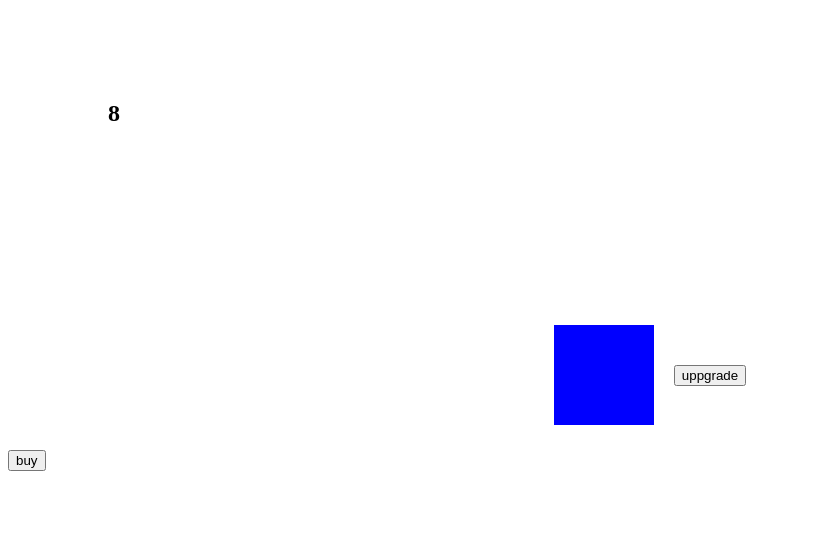
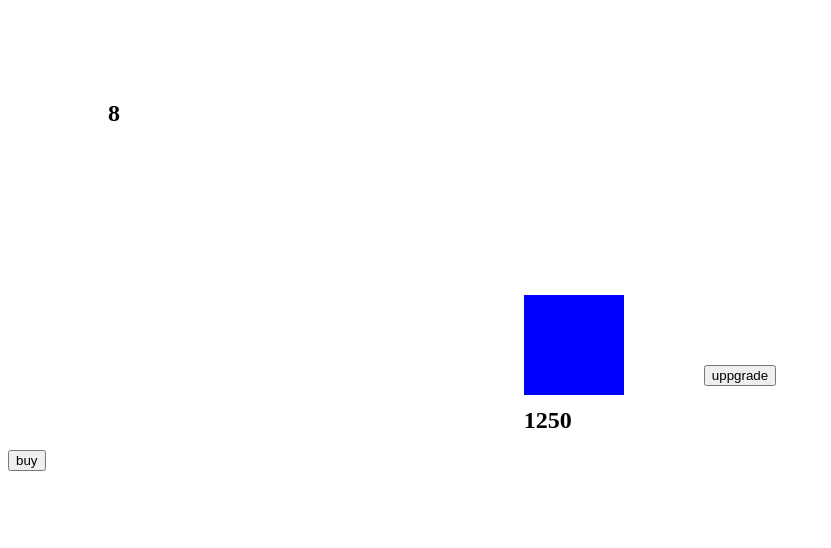
Before and after one commit to frack260/Ny-mapp, a plain HTML site: page speliguess/index.html in a window 1280 px wide. Shown: the whole page, without its empty margins (0-831 px from the left). Drawn offline with Linux system fonts and the light colour scheme.

Commit message:
lol uptadet

```diff
--- a/speliguess/index.html
+++ b/speliguess/index.html
@@ -10,11 +10,19 @@
 
 </div>
 <div id="container" class="box">
+<div id="boxx"class="">
+
 
 <div id="box1" class="box1 boxlol">
+  <div id="box3"class="">
 
+
+  </div>
 </div>
+</div>
+
 <button id="buttonupg1" type="button" name="button">uppgrade</button>
+
 </div>
 
 <div id="box2"class="">
--- a/speliguess/main.js
+++ b/speliguess/main.js
@@ -1,6 +1,8 @@
 let box = document.querySelector('#box')
 let box1 = document.querySelector('#box1')
 let box2 = document.querySelector('#box2')
+let box3 = document.querySelector('#box3')
+
 let button1 = document.querySelector('#button1')
 let buttonupg1 = document.querySelector('#buttonupg1')
 
@@ -19,6 +21,12 @@ else {
   b = 100
 }
 
+if (localStorage.kkk === undefined) {
+kkk = 0
+}else {
+kkk = localStorage.kkk
+console.log('kkk');
+}
 load()
 
 
@@ -31,11 +39,11 @@ console.log(localStorage.score);
 
 if (localStorage.score === undefined ) {
  number = 1
-
+console.log('bajs');
 }else {
 JSON.parse(myscore)
 JSON.parse(b)
-
+JSON.parse(kkk)
 number = myscore
   console.log('lol');
 }
@@ -66,13 +74,16 @@ score = number
 
 localStorage.setItem("score", score)
 localStorage.setItem("b", b)
+localStorage.setItem("kkk", kkk)
 
 
 setTimeout(save, 250)
 }
 function load() {
+
  myscore = localStorage.getItem("score")
 stock1 = localStorage.getItem("b")
+upg1 = localStorage.getItem("kkk")
 
 
 console.log(myscore);
@@ -95,14 +106,37 @@ number = number - 250
   }
 
 }
+k = 0
+oskar2()
+function oskar2() {
 
 
-k= 0
+kk = 1000
+
+if (kkk == 0 ) {
+kk = 1250
+}else if(kkk == 1){
+  kk = kkk*kk*1.25
+}else {
+  kk  = Math.round( (kkk*0.75)*kk*1.25)
+}
+
+k = 5*kkk
+box3.innerHTML= '<h2 id="upgrade"> '+ kk +'</h2>'
+
+}
+
+
+
 function upg1() {
-if (number >= 2000) {
-number = number - 2000
+if (number >= kk) {
+  console.log(kk);
+kkk++
+box3.innerHTML= '<h2> '+ kk +'</h2>'
+kk
+number = number - kk
 k = k + 5
-
+oskar2()
 }
 
 
@@ -111,6 +145,8 @@ k = k + 5
 
 function oskar() {
 box.innerHTML = '<h2 class="no-highlight"> '+ number +'</h2> '
+
+
 console.log(number);
 
 
@@ -120,13 +156,16 @@ setTimeout(oskar, 100)
 
 
 function oskar1() {
+console.log(kkk);
  number+=1
  setTimeout(oskar1, 750)
 }
 
 
 function add() {
+
 x = 10 + k
+
 number+=x
 console.log(x);
 }
--- a/speliguess/style.css
+++ b/speliguess/style.css
@@ -44,3 +44,17 @@ height: 100px;
 margin: 20px;
 
 }
+#box3{
+width: 200px;
+height: 250px;
+display: flex;
+align-items: center;
+
+
+}
+#boxx{
+
+
+height: 200px;
+width: 200px;
+}
```
